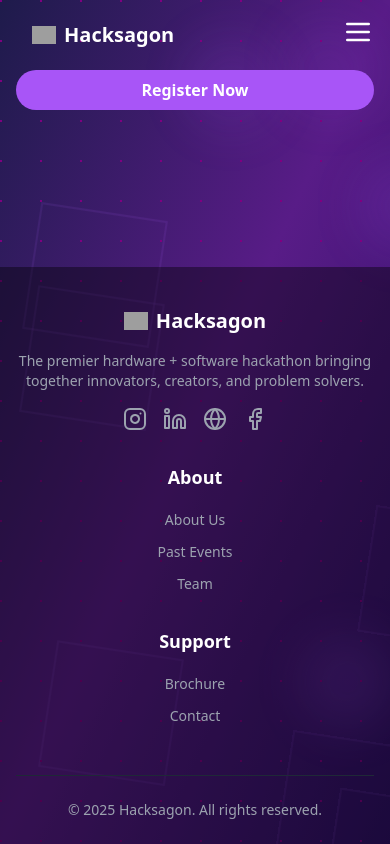
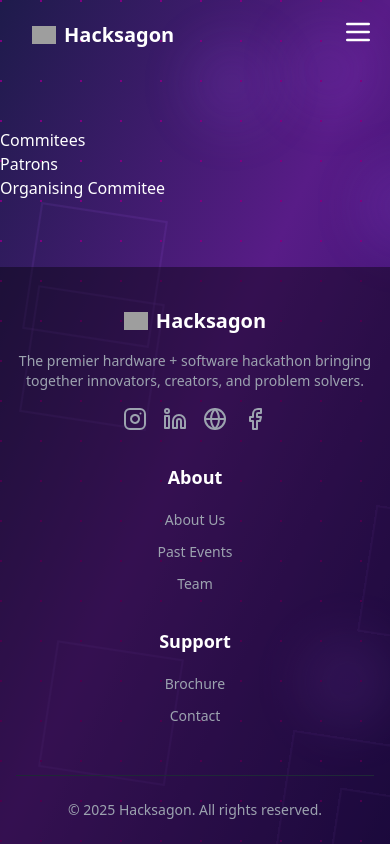
Before and after one commit to AdityaKrSingh26/Hacksagon, a React (Vite) app: page /commitee in a window 390 px wide. Built offline with nearby package versions, Linux system fonts and the light colour scheme; grey boxes are pictures that could not be loaded.

Commit message:
more hover fixed

```diff
--- a/src/App.tsx
+++ b/src/App.tsx
@@ -11,6 +11,7 @@ import Schedule from "./Pages/Schedule/Schedule"
 import { PdfViewer } from "./components/PdfViewer";
 import { Technical } from "./Pages/TechnicalPartner/Technical_partner";
 import Awards from "./Pages/Awards/Awards";
+import Commitee from "./Pages/Commitee/Commitee";
 
 function App() {
   return (
@@ -30,6 +31,7 @@ function App() {
               <Route path="/brochure" element ={<PdfViewer/>}/>
               <Route path="/technical_partner" element={<Technical/>}/>
               <Route path="/awards" element={<Awards/>}/>
+              <Route path="/commitee" element={<Commitee/>}/>
             </Routes>
           </div>
           <Footer />
--- /dev/null
+++ b/src/Pages/Commitee/Commitee.tsx
@@ -0,0 +1,17 @@
+const Commitee = () => {
+  return (
+    <div>
+      <h1>Commitees</h1>
+
+      <div>
+        <h1>Patrons</h1>
+      </div>
+
+      <div>
+        <h1>Organising Commitee</h1>
+      </div>
+    </div>
+  );
+}
+
+export default Commitee;
--- a/src/components/Navbar.tsx
+++ b/src/components/Navbar.tsx
@@ -32,15 +32,16 @@ export function Navbar() {
         {/* Navbar Links for Medium and Larger Screens */}
         <div className="hidden md:flex smd:hidden space-x-8">
           <Link to="/about" className="hover:text-purple-300 transition-colors">About</Link>
-          <Link to="/schedule" className="hover:text-purple-300 transition-colors">Schedule</Link>
           <Link to="/themes" className="hover:text-purple-300 transition-colors">Themes</Link>
           <Link to="/sponsors" className="hover:text-purple-300 transition-colors">Sponsors</Link>
-          <Link to="/awards" className="hover:text-purple-300 hidden xl:block transition-colors">Awards</Link>
+          <Link to="/schedule" className="hover:text-purple-300 transition-colors">Schedule</Link>
           <Link to="/technical_partner" className="hover:text-purple-300 transition-colors">Partners</Link>
+          <Link to="/commitee" className="hover:text-purple-300 transition-colors">Commitee</Link>
 
           <div className="relative group">
             <button className="hover:text-purple-300 transition-colors">More</button>
-            <div className="absolute hidden group-hover:block bg-white bg-opacity-5 shadow-md rounded-md">
+            <div className="absolute hidden group-hover:flex flex-col z-50 hover:block bg-white bg-opacity-5 shadow-md rounded-md">
+              <Link to="/awards" className="block px-4 py-2 hover:text-purple-300">Awards</Link>
               <Link to="/brochure" className="block px-4 py-2 hover:text-purple-300">Brochure</Link>
               <Link to="/contact" className="block px-4 py-2 hover:text-purple-300">Contact us</Link>
             </div>
@@ -73,14 +74,13 @@ export function Navbar() {
       </div>
 
       {/* Register Button for Mobile */}
-      <div className="mt-4 md:hidden smd:block">
-        <Link
-          to="https://hacksagon-2025.devfolio.co/overview"
-          target="_blank"
-          className="block bg-purple-500 hover:bg-purple-600 text-white font-semibold px-6 py-2 rounded-full text-center"
-        >
-          Register Now
-        </Link>
+      <div className="mt-4 md:hidden smd:block flex justify-center">
+        <div
+          className="apply-button"
+          data-hackathon-slug="hacksagon-2025"
+          data-button-theme="light"
+          style={{ height: '42px', width: '312px' }}
+        />
       </div>
 
       {/* Dropdown Menu for Mobile */}
@@ -97,6 +97,7 @@ export function Navbar() {
           <Link to="/brochure" className="hover:text-purple-300 transition-colors">Brochure</Link>
           <Link to="/awards" className="hover:text-purple-300 transition-colors">Awards</Link>
           <Link to="/technical_partner" className="hover:text-purple-300 transition-colors">Partners</Link>
+          <Link to="/commitee" className="hover:text-purple-300 transition-colors">Commitee</Link>
         </div>
       )}
     </nav>
```
Also changed, not shown: src/data/OrganisingCommitee.ts (added), src/data/Patrons.ts (added).
